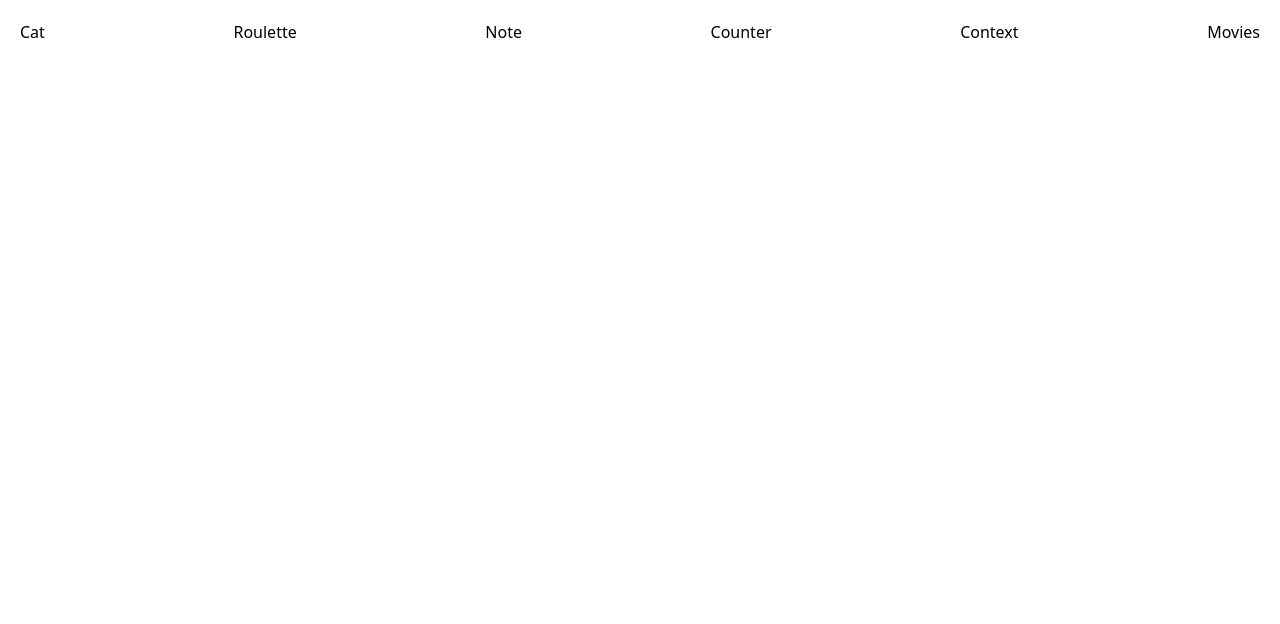
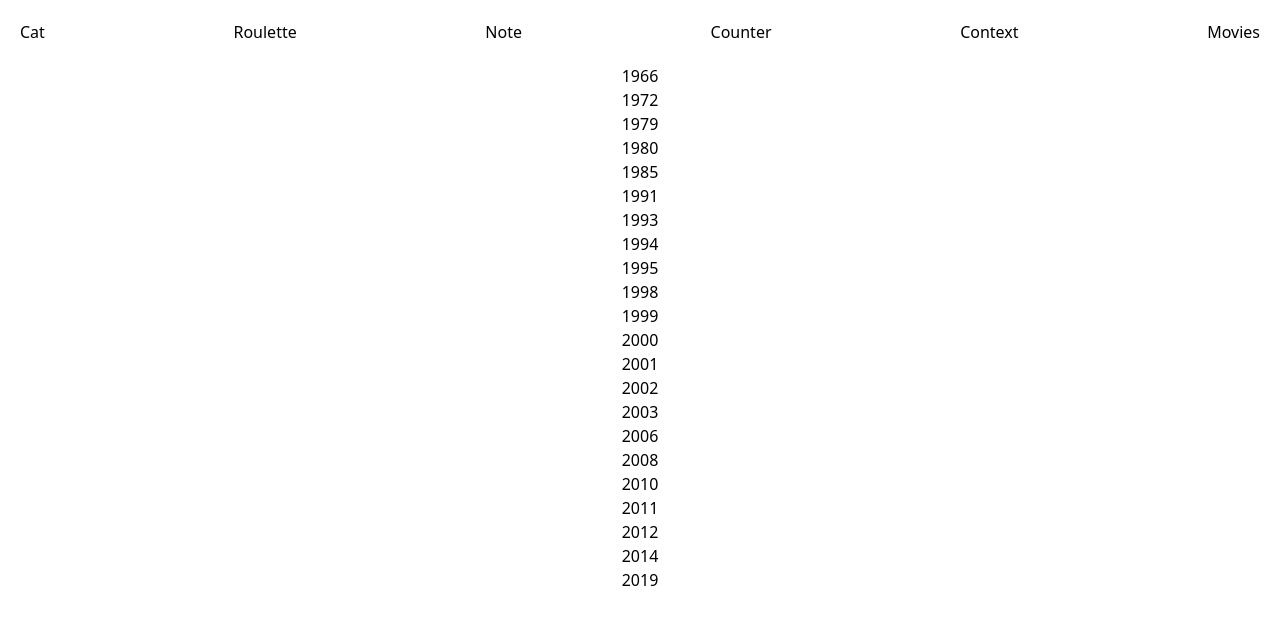
Before and after one commit to j-vaillant/front-apps, a React (Create React App) app: page /Movies in a window 1280 px wide. Shown: the top 624 px of the page. Built offline with nearby package versions, Linux system fonts and the light colour scheme.

Commit message:
movies step3

```diff
--- a/src/components/Movies/YearList.tsx
+++ b/src/components/Movies/YearList.tsx
@@ -5,7 +5,15 @@ type Props = {
 };
 
 const YearList: FC<Props> = ({ years }) => {
-  return <div></div>;
+  return (
+    <div>
+      <ul>
+        {years.map((year, index) => {
+          return <li key={index}>{year}</li>;
+        })}
+      </ul>
+    </div>
+  );
 };
 
 export default YearList;
```
